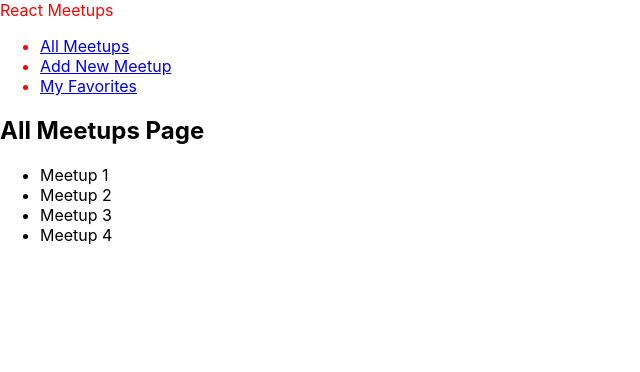
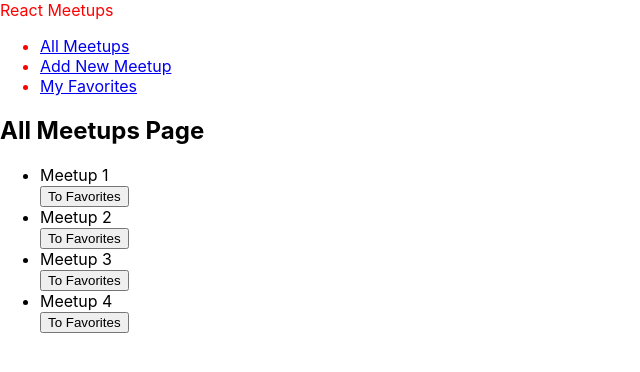
Before and after one commit to Wicoka/Test-React-Todo, a React (Create React App) app in the folder test-app/: page / in a window 1280 px wide. Shown: the top 372 px of the page, without its empty margins (0-640 px from the left). Built offline with nearby package versions, Linux system fonts and the light colour scheme.

Commit message:
Add list with components

```diff
--- /dev/null
+++ b/test-app/src/components/meetups/MeetupItem.js
@@ -0,0 +1,10 @@
+function MeetupItem(props) {
+    return (
+        <li>
+            <div>{props.title}</div>
+            <button>To Favorites</button>
+        </li>
+    );
+}
+
+export default MeetupItem;
--- /dev/null
+++ b/test-app/src/components/meetups/MeetupList.js
@@ -0,0 +1,15 @@
+import MeetupItem from "./MeetupItem";
+
+function MeetupList(props) {
+    return (
+        <ul>
+            {props.meetups.map(meetup => (
+                <MeetupItem
+                    key={meetup.id}
+                    title={meetup.title} />
+            ))}
+        </ul>
+    );
+}
+
+export default MeetupList;
--- a/test-app/src/pages/AllMeetups.js
+++ b/test-app/src/pages/AllMeetups.js
@@ -1,3 +1,5 @@
+import MeetupList from "../components/meetups/MeetupList";
+
 const DUMMY_DATA = [
     { id: 1, title: 'Meetup 1' },
     { id: 2, title: 'Meetup 2' },
@@ -9,15 +11,7 @@ function AllMeetupsPage(props) {
     return (
         <section>
             <h1>All Meetups Page</h1>
-            <ul>
-                {DUMMY_DATA.map((meetup) => {
-                    return (
-                        <li>
-                            {meetup.title}
-                        </li>
-                    );
-                })}
-            </ul>
+            <MeetupList meetups={DUMMY_DATA} />
         </section>
     );
 }
```
